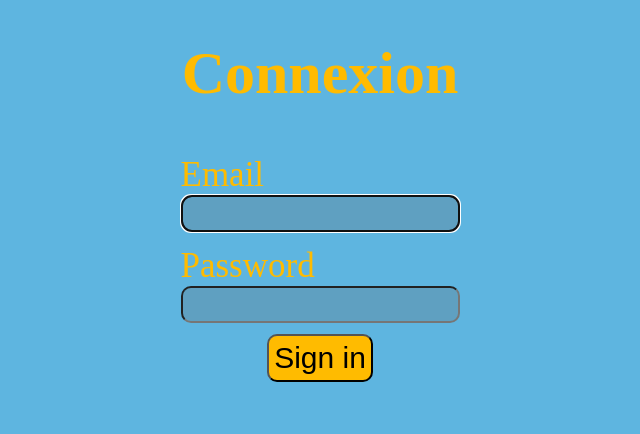
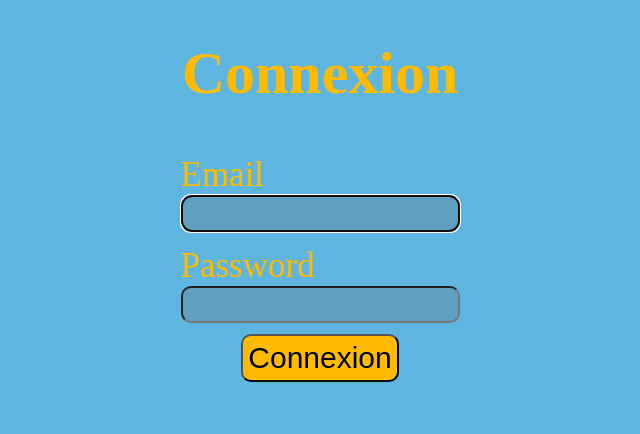
Before and after one commit to Artpare4/MeteoWeb, a Symfony app: template templates/security/login.html.twig in a window 1280 px wide. Shown: the part 176-610 px from the top of the page, without its empty margins (320-960 px from the left). Run offline with Twig, Linux system fonts and the light colour scheme; the template is opened without the code that fills it, so the values that code supplies are empty; some libraries are stand-ins or nearby versions.

Commit message:
Modification du texte du bouton de validation du formulaire

```diff
--- a/templates/security/login.html.twig
+++ b/templates/security/login.html.twig
@@ -29,7 +29,7 @@
             >
 
             <button class="btn btn-lg btn-primary" type="submit">
-                Sign in
+                Connexion
         </button>
         </div>
     </form>
```
